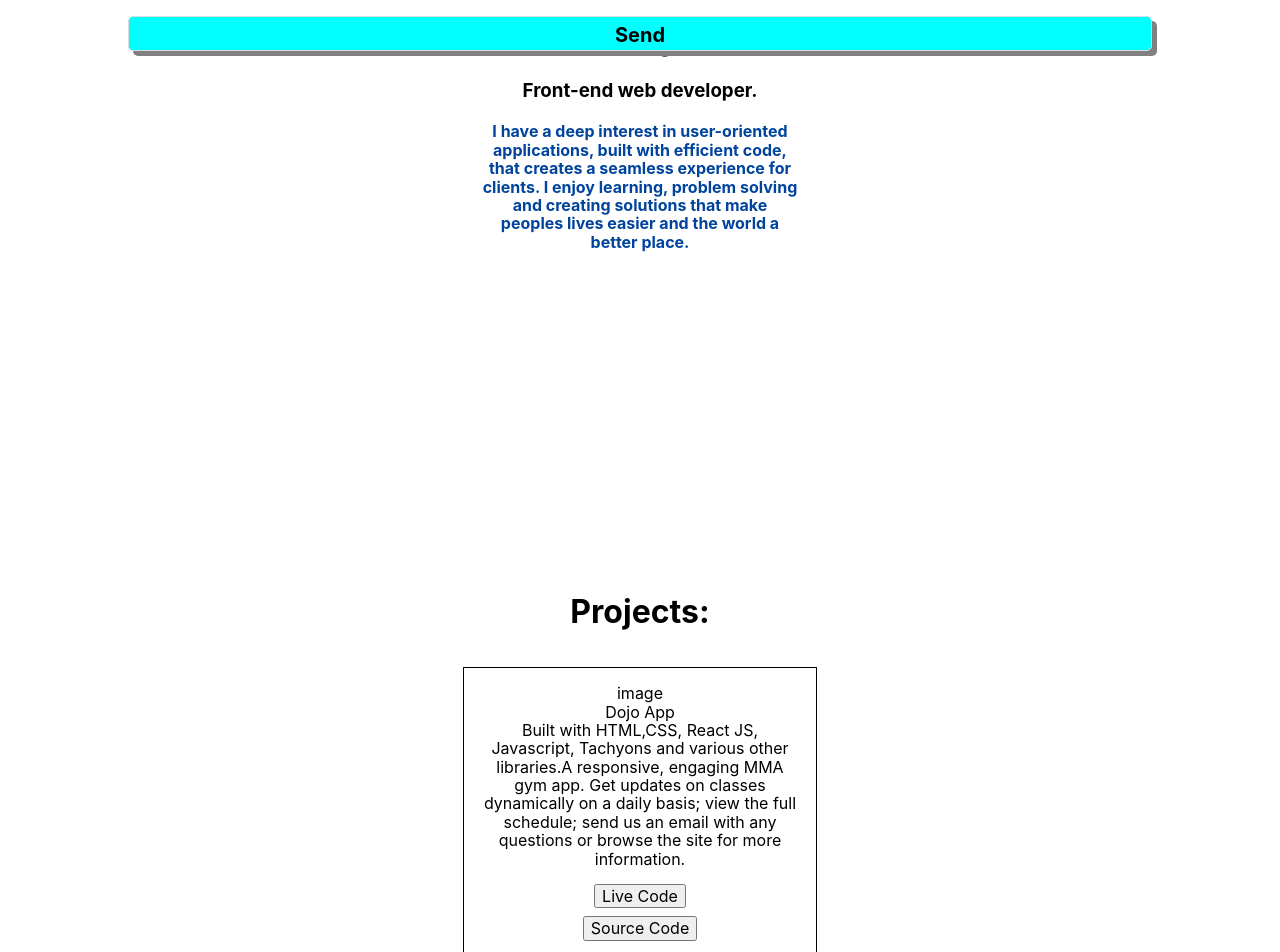
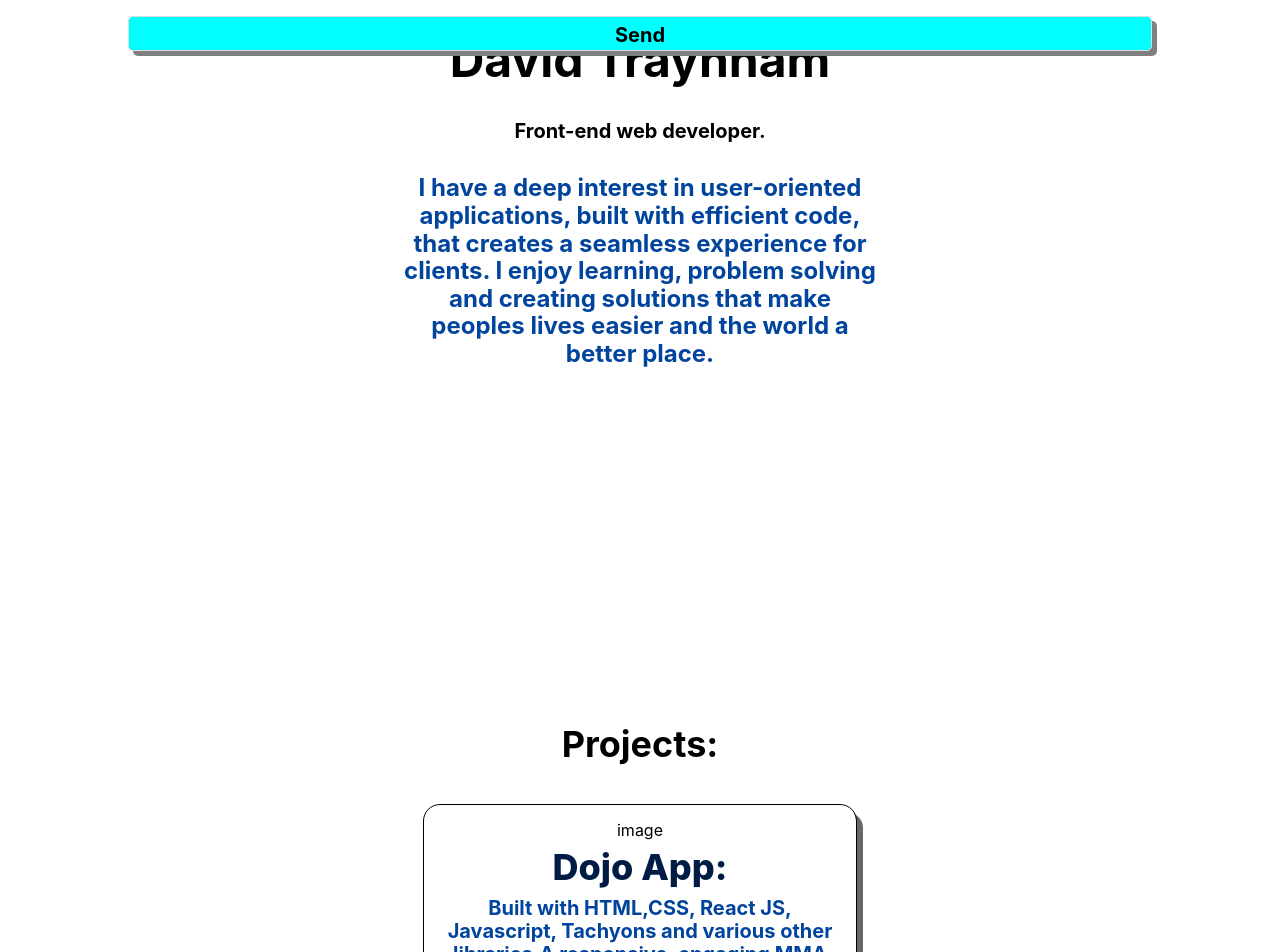
Before and after one commit to traynhamdavid426/portfolio, a React (Create React App) app: page /contact in a window 1280 px wide. Shown: the part 400-1352 px from the top of the page. Built offline with nearby package versions, Linux system fonts and the light colour scheme.

Commit message:
updated styles features for several components
 message aborts the commit.

```diff
--- a/src/Components/About.js
+++ b/src/Components/About.js
@@ -3,9 +3,9 @@ import "../Styles/About.css";
 
 const About =() => {return(<div id="about" className="about">
 
-    <h1 className="tc ">David Traynham </h1>
-    <h3 className="tc">Front-end web developer.</h3>
-    <h4 className=" par tc measure-narrow dark-blue">I have a deep interest in user-oriented applications, built with efficient code, that creates a seamless experience for clients. I enjoy learning, problem solving and creating solutions that make peoples lives easier and the world a better place.</h4>
+    <h1 className="tc f1 ">David Traynham </h1>
+    <h3 className="tc f4">Front-end web developer.</h3>
+    <h4 className=" par tc measure-narrow fw7 f3 dark-blue">I have a deep interest in user-oriented applications, built with efficient code, that creates a seamless experience for clients. I enjoy learning, problem solving and creating solutions that make peoples lives easier and the world a better place.</h4>
 </div>)}
 
 export default About;
--- a/src/Components/Projects.js
+++ b/src/Components/Projects.js
@@ -7,8 +7,8 @@ const Projects =() => {
         pic: 'image',
         app: 'Dojo App',
         description:'Built with HTML,CSS, React JS, Javascript, Tachyons and various other libraries.A  responsive, engaging MMA gym app. Get updates on classes dynamically on a daily basis; view the full schedule; send us an email with any questions or browse the site for more information.',
-        live: <a href='https://traynhamdavid426.github.io/dojo-app/' target='_blank'> <button>Live Code</button></a>,
-        source: <a href="https://github.com/traynhamdavid426/dojo-app" target="_blank"> <button>Source Code</button></a>,
+        live: <a href='https://traynhamdavid426.github.io/dojo-app/' target='_blank'> <button >Live Code</button></a>,
+        source: <a href="https://github.com/traynhamdavid426/dojo-app" target="_blank"> <button >Source Code</button></a>,
     },
     {
         pic: 'image',
@@ -26,12 +26,12 @@ const Projects =() => {
     }
     ];
 
-    const Sitelist =({pic,description,app,live,source}) => {return(<div id="projects">
-        <div className="fl mw-35 ma3  pa3 tc outline mb"> <div className=" ">{pic}</div>
+    const Sitelist =({pic,description,app,live,source}) => {return(<div id="projects ">
+        <div className="fl mw-35 ma3 br4 shadow  pa3 tc outline mb"> <div className=" ">{pic}</div>
          <div>
-         <div className="">{app}</div>
-        <div className=" measure-narrow ">{description}</div>
-         <div className="grow mt3 p2 br4">{live}</div>
+         <div className=" fw8 f2 mb2 mt2 navy">{app}:</div>
+        <div className=" measure-narrow f4 dark-blue fw7 ">{description}</div>
+         <div className="grow  mt3 p2 br4">{live}</div>
         < div className="grow mt2"> {source}</div></div></div>
 
     </div>)}
@@ -52,7 +52,7 @@ const Projects =() => {
 
 
     return(<div className="projects ">
-    <h1 className="tc ">Projects:</h1>
+    <h1 className="tc f2 ">Projects:</h1>
   <div className=""><div className="content "> <Sitedisplay/></div></div>
 </div>)}
 
--- a/src/Styles/About.css
+++ b/src/Styles/About.css
@@ -6,3 +6,15 @@
 margin-right: auto;}
 
 button:hover{cursor: pointer;}
+
+button{ background-color:rgb(139, 146, 171);
+color: white;
+border: bold;
+padding: 4px;
+font-size: large;
+border-style: inset;
+border-width: 10px;
+font-weight: bolder;
+border-radius: 20px;
+border-color:rgb(0, 0, 0);
+box-shadow: 4px 4px rgb(146, 142, 142);}
--- a/src/Styles/Projects.css
+++ b/src/Styles/Projects.css
@@ -20,3 +20,5 @@
   .site-pic {
     flex: 0 0 auto;
     margin-right: 30px}
+
+    .shadow{box-shadow: 7px 7px rgb(106, 103, 103) ;}
```
